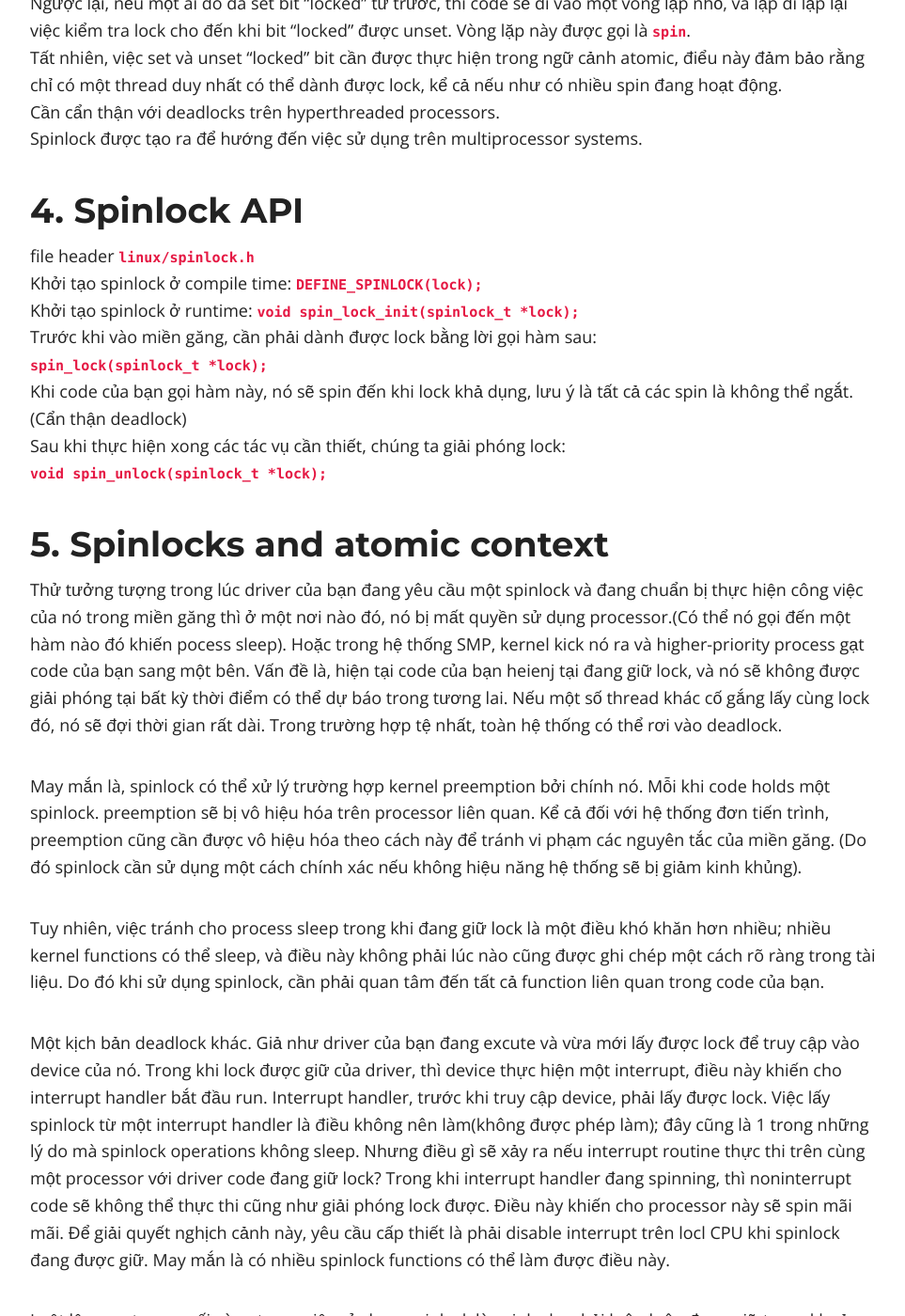
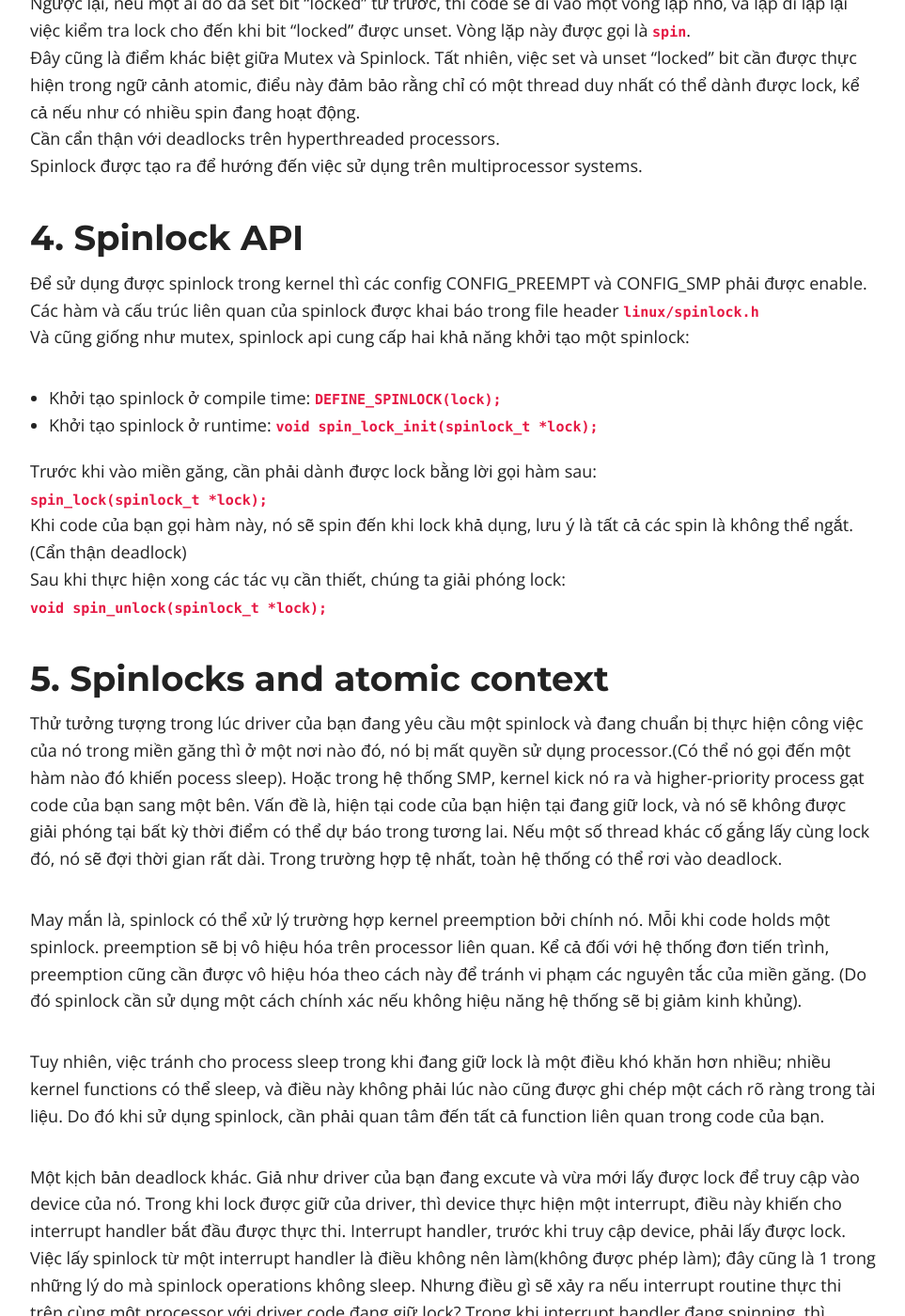
Before and after one commit to ita93/ita93.github.io, a Jekyll site: the page built from _posts/2018-01-15-Mutex-Complitions-Spinlock.md, in a window 1280 px wide and 1400 px high, scrolled down 3162 px. Shown: the whole window at 94% size, without its empty margins (158-1121 px from the left). Built offline with Jekyll 4.4.1, drawn with Linux system fonts in a browser that asks for light colours; nearby versions of some CDN libraries; comment, search, counter and statistics services are not loaded; some of the changed text lies outside the part shown.

Commit message:
Update spinlock concept

```diff
--- a/_posts/2018-01-15-Mutex-Complitions-Spinlock.md
+++ b/_posts/2018-01-15-Mutex-Complitions-Spinlock.md
@@ -62,18 +62,21 @@
 Appendex: <code>void complete_and_exit(struct completion *c, long retval);</code>
 
 ## 3. Spinlocks
-Mặc dù semaphore rất hữu ích, nhưng hầu hết các locking trong kernel được thực hiện bằng một kỹ thuật tên là spinlock. Không giống như semaphores, spinlocks có thẻ được sử dụng được ở trong các đoạn code không thể sleep, ví dụ như các interrupt handlers. Khi được sử dụng đúng cách, spinlock cung cấp hiệu năng cao hơn so với semaphore. Tuy nhiên spinlock cũng có một tập các ràng buộc riêng của nó.<br/>
+Mặc dù mutex rất hữu ích, nhưng trong kernel việc xử lý race condition được thực hiện bằng một kỹ thuật tên là spinlock. Không giống như mutex, spinlocks có thẻ được sử dụng được ở trong các đoạn code không thể sleep, ví dụ như các interrupt handlers. Khi được sử dụng đúng cách, spinlock cung cấp hiệu năng cao hơn so với mutex. Tuy nhiên spinlock cũng có một tập các ràng buộc riêng của nó.<br/>
 
 Một spinlock là một mutual exclusion device có thể có hai và chỉ hai trạng thái "locked" và "unlocked". Nó thường được implement như một bit trong một số int. <br/>
-Nếu như lock là khả dụng, thì "locked" bit được set và code sẽ tiếp tục thực thi (đi vào critical section). Ngược lại, nếu một ai đó đã set bit "locked" từ trước, thì code sẽ đi vào một vòng lặp nhỏ, và lặp đi lặp lại việc kiểm tra lock cho đến khi bit "locked" được unset. Vòng lặp này được gọi là <code>spin</code>. <br/>
+Nếu như lock là khả dụng, thì "locked" bit được set và code sẽ tiếp tục thực thi (đi vào critical section). Ngược lại, nếu một ai đó đã set bit "locked" từ trước, thì code sẽ đi vào một vòng lặp nhỏ, và lặp đi lặp lại việc kiểm tra lock cho đến khi bit "locked" được unset. Vòng lặp này được gọi là <code>spin</code>. <br/> Đây cũng là điểm khác biệt giữa Mutex và Spinlock.
 Tất nhiên, việc set và unset "locked" bit cần được thực hiện trong ngữ cảnh atomic, điểu này đảm bảo rằng chỉ có một thread duy nhất có thể dành được lock, kể cả nếu như có nhiều spin đang hoạt động.<br/>
 Cần cẩn thận với deadlocks trên hyperthreaded processors.<br/>
 Spinlock được tạo ra để hướng đến việc sử dụng trên multiprocessor systems.
 
 ## 4. Spinlock API
-file header <code>linux/spinlock.h</code><br/>
-Khởi tạo spinlock ở compile time: 	<code>DEFINE_SPINLOCK(lock);</code><br/>
-Khởi tạo spinlock ở runtime:		<code>void spin_lock_init(spinlock_t *lock);</code><br/>
+Để sử dụng được spinlock trong kernel thì các config CONFIG_PREEMPT và CONFIG_SMP phải được enable.
+Các hàm và cấu trúc liên quan của spinlock được khai báo trong file header <code>linux/spinlock.h</code><br/>
+Và cũng giống như mutex, spinlock api cung cấp hai khả năng khởi tạo một spinlock:
+   - Khởi tạo spinlock ở compile time: 	<code>DEFINE_SPINLOCK(lock);</code><br/>
+   - Khởi tạo spinlock ở runtime:		<code>void spin_lock_init(spinlock_t *lock);</code><br/>
+
 Trước khi vào miền găng, cần phải dành được lock bằng lời gọi hàm sau:<br/>
 <code>spin_lock(spinlock_t *lock);</code><br/>
 Khi code của bạn gọi hàm này, nó sẽ spin đến khi lock khả dụng, lưu ý là tất cả các spin là không thể ngắt.(Cẩn thận deadlock)<br/>
@@ -82,13 +85,13 @@
 
 ## 5. Spinlocks and atomic context
 
-Thử tưởng tượng trong lúc driver của bạn đang yêu cầu một spinlock và đang chuẩn bị thực hiện công việc của nó trong miền găng thì ở một nơi nào đó, nó bị mất quyền sử dụng processor.(Có thể nó gọi đến một hàm nào đó khiến pocess sleep). Hoặc trong hệ thống SMP, kernel kick nó ra và higher-priority process gạt code của bạn sang một bên. Vấn đề là, hiện tại code của bạn heienj tại đang giữ lock, và nó sẽ không được giải phóng tại bất kỳ thời điểm có thể dự báo trong tương lai. Nếu một số thread khác cố gắng lấy cùng lock đó, nó sẽ đợi thời gian rất dài. Trong trường hợp tệ nhất, toàn hệ thống có thể rơi vào deadlock. <br/>
+Thử tưởng tượng trong lúc driver của bạn đang yêu cầu một spinlock và đang chuẩn bị thực hiện công việc của nó trong miền găng thì ở một nơi nào đó, nó bị mất quyền sử dụng processor.(Có thể nó gọi đến một hàm nào đó khiến pocess sleep). Hoặc trong hệ thống SMP, kernel kick nó ra và higher-priority process gạt code của bạn sang một bên. Vấn đề là, hiện tại code của bạn hiện tại đang giữ lock, và nó sẽ không được giải phóng tại bất kỳ thời điểm có thể dự báo trong tương lai. Nếu một số thread khác cố gắng lấy cùng lock đó, nó sẽ đợi thời gian rất dài. Trong trường hợp tệ nhất, toàn hệ thống có thể rơi vào deadlock. <br/>
 
 May mắn là, spinlock có thể xử lý trường hợp kernel preemption bởi chính nó. Mỗi khi code holds một spinlock. preemption sẽ bị vô hiệu hóa trên processor liên quan. Kể cả đối với hệ thống đơn tiến trình, preemption cũng cần được vô hiệu hóa theo cách này để tránh vi phạm các nguyên tắc của miền găng. (Do đó spinlock cần sử dụng một cách chính xác nếu không hiệu năng hệ thống sẽ bị giảm kinh khủng).<br/>
 
 Tuy nhiên, việc tránh cho process sleep trong khi đang giữ lock là một điều khó khăn hơn nhiều; nhiều kernel functions có thể sleep, và điều này không phải lúc nào cũng được ghi chép một cách rõ ràng trong tài liệu. Do đó khi sử dụng spinlock, cần phải quan tâm đến tất cả function liên quan trong code của bạn.<br/>
 
-Một kịch bản deadlock khác. Giả như driver của bạn đang excute và vừa mới lấy được lock để truy cập vào device của nó. Trong khi lock được giữ của driver, thì device thực hiện một interrupt, điều này khiến cho interrupt handler bắt đầu run. Interrupt handler, trước khi truy cập device, phải lấy được lock. Việc lấy spinlock từ một interrupt handler là điều không nên làm(không được phép làm); đây cũng là 1 trong những lý do mà spinlock operations không sleep. Nhưng điều gì sẽ xảy ra nếu interrupt routine thực thi trên cùng một processor với driver code đang giữ lock? Trong khi interrupt handler đang spinning, thì noninterrupt code sẽ không thể thực thi cũng như giải phóng lock được. Điều này khiến cho processor này sẽ spin mãi mãi. Để giải quyết nghịch cảnh này, yêu cầu cấp thiết là phải disable interrupt trên locl CPU khi spinlock đang được giữ. May mắn là có nhiều spinlock functions có thể làm được điều này. <br/>
+Một kịch bản deadlock khác. Giả như driver của bạn đang excute và vừa mới lấy được lock để truy cập vào device của nó. Trong khi lock được giữ của driver, thì device thực hiện một interrupt, điều này khiến cho interrupt handler bắt đầu được thực thi. Interrupt handler, trước khi truy cập device, phải lấy được lock. Việc lấy spinlock từ một interrupt handler là điều không nên làm(không được phép làm); đây cũng là 1 trong những lý do mà spinlock operations không sleep. Nhưng điều gì sẽ xảy ra nếu interrupt routine thực thi trên cùng một processor với driver code đang giữ lock? Trong khi interrupt handler đang spinning, thì noninterrupt code sẽ không thể thực thi cũng như giải phóng lock được. Điều này khiến cho processor này sẽ spin mãi mãi. Để giải quyết nghịch cảnh này, yêu cầu cấp thiết là phải disable interrupt trên locl CPU khi spinlock đang được giữ. May mắn là có nhiều spinlock functions có thể làm được điều này. <br/>
 
 Luật lệ quan trọng cuối cùng trong việc sử dụng spinlock là spinlocks phải luôn luôn được giữ trong khoảng thời gian ngắn nhất có thể. Spinlock bị giữ càng lâu, thì processor đợi spinlock sẽ bị block càng lâu, và nguy cơ các processor này rơi vào spinning khác càng nhiều hơn. Thời gian giữ lock dài cũng khiến processor đứng trong scheduler lâu hơn, điều này khiến cho process khác có priority cao hơn phải đợi lâu hơn. <br/>
 
@@ -96,27 +99,24 @@
 
 ## 6. Spinlock Functions.
 a. Các function có thể lock một spinlock
-<code>void spin_lock(spinlock_t *lock);</code> //Đã nói ở phần trên <br/>
-<code>void spin_lock_irqsave(spinlock_t *lock, unsigned long flags);</code><br/>
-Hàm này sẽ disable interrupts(local processor only) trước khi obtain spinlock.<br/>
-<code>
-void spin_lock_irq(spinlock_t *lock);
-</code><br/>
-Giống hàm trên nhưng nó không lưu lại trạng thái của interrupt mà sẽ luôn enable interrupts khi code giải phóng spinlock.<br/>
-<code>void spin_lock_bh(spinlock_t *lock);</code><br/>
-Hàm này vô hiệu hóa software interrupts trước khi obtain lock, nhưng vẫn để hardware interrupts hoạt động.<br/>
+Spinock api cung cấp khá nhiều hàm lock để sử dụng trong các ngữ cảnh khách nhau
+   - <code>void spin_lock(spinlock_t *lock);</code> //Đã nói ở phần trên <br/>
+   - <code>void spin_lock_irqsave(spinlock_t *lock, unsigned long flags);</code>Hàm này sử dụng khi bạn cần lock giữa HARD IRQ và bottom half<br/>
+   - <code>void spin_lock_irq(spinlock_t *lock)</code><br/> Giống hàm trên nhưng nó không lưu lại trạng thái của interrupt mà sẽ luôn enable interrupts khi code giải phón spinlock.<br/>
+   - <code>void spin_lock_bh(spinlock_t *lock);</code><br/>Sử dụng khi cần tạo lock giữa Process context và Bottom half interrupt. Hàm này vô hiệu hóa software interrupts trước khi obtain lock, nhưng vẫn để hardware interrupts hoạt động.<br/>
 b. Tương ứng với các hàm trên chúng ta có 4 hàm để unlock một spinlock
-<code>void spin_unlock(spinlock_t *lock);</code><br/>
-<code>void spin_unlock_restore(spinlock_t *lock, unsigned log flags);</code><br/>
-<code>void spin_unlock_irq(spinlock_t *lock);</code><br/>
-<code>void spin_unlock_bh(spinlock_t *lock);</code><br/>
+   - <code>void spin_unlock(spinlock_t *lock);</code><br/>
+   - <code>void spin_unlock_restore(spinlock_t *lock, unsigned log flags);</code><br/>
+   - <code>void spin_unlock_irq(spinlock_t *lock);</code><br/>
+   - <code>void spin_unlock_bh(spinlock_t *lock);</code><br/>
 
 <br/><br/>no blocking version<br/>
-<code>int spin_trylock(spinlock_t *lock);</code><br/>
-<code>int spin_trylock_bh(spinlock_t *lock);</code><br/>
+   - <code>int spin_trylock(spinlock_t *lock);</code><br/>
+   - <code>int spin_trylock_bh(spinlock_t *lock);</code><br/>
+
 
 ## 7. Practice make perfect
-Bây giờ đến phần ví dụ, phần này sẽ dùng lại device driver đã viết trong bài  <a href="{{ site.url }}/_post/2017-12-18-character-device.md">Character device</a>, và thêm phần xử lý miền găng vào. Nhưng trước hết, hãy viết một user-program để việc test được dễ dàng và rõ ràng hơn. Tạo một file code mới có tên là: <code>oni_test_app.c</code>
+Bây giờ đến phần ví dụ, phần này sẽ dùng lại device driver đã viết trong bài  <a href="{{ site.url }}/linux device driver/character-device">Character device</a>, và thêm phần xử lý miền găng vào. Nhưng trước hết, hãy viết một user-program để việc test được dễ dàng và rõ ràng hơn. Tạo một file code mới có tên là: <code>oni_test_app.c</code>
 {% highlight c %}
 #include<stdio.h>
 #include<stdlib.h>
```
